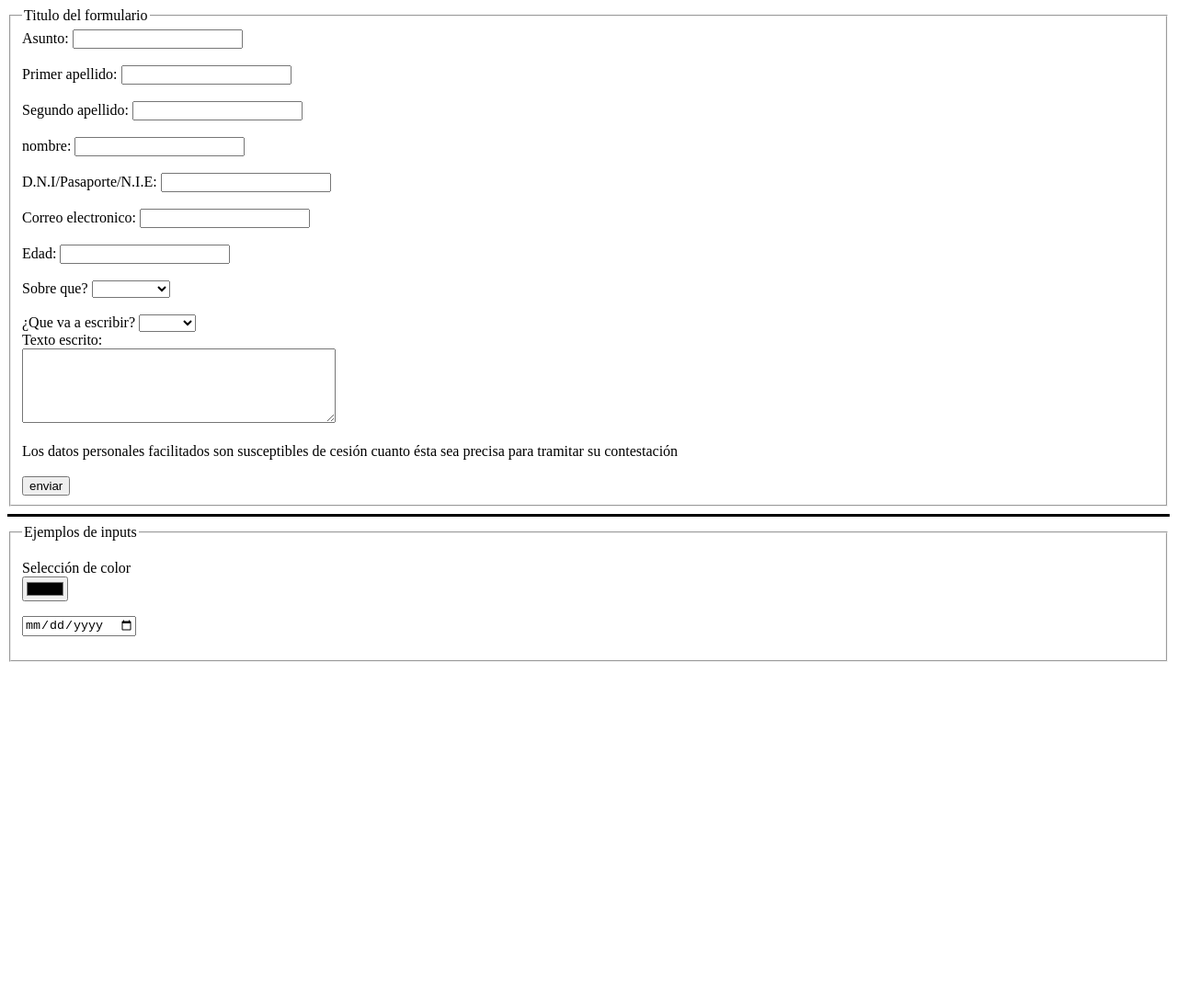
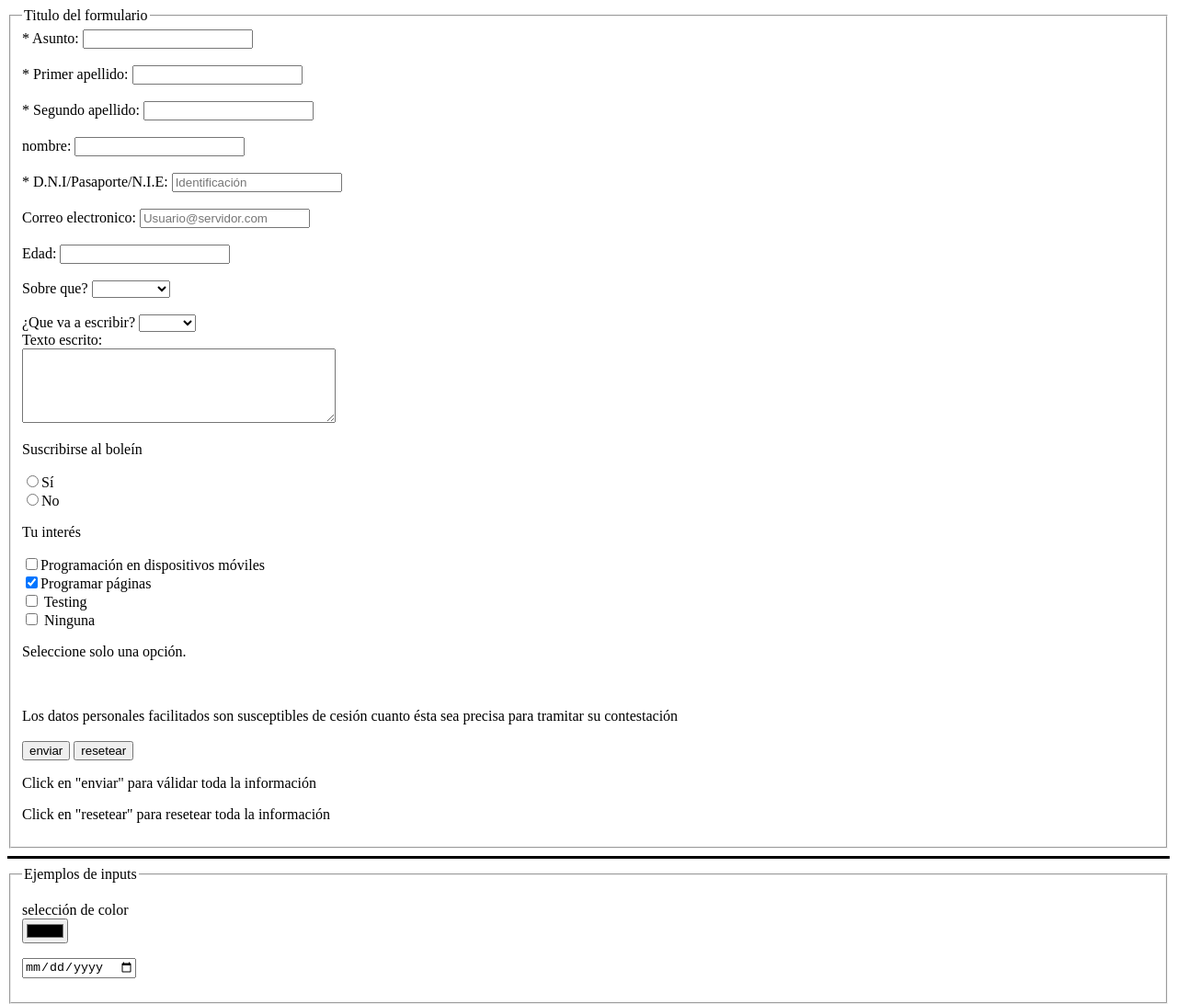
Before and after one commit to andres0189/EjmFormularios, a plain HTML site: page EjeFormulario/index.html in a window 1280 px wide. Shown: the whole page at 92% size. Before the commit the page ends 800 px from the top, so only its background shows below. Drawn offline with Linux system fonts and the light colour scheme.

Commit message:
Cambios en selección
Se le hizo cambios de, selección múltiple y válidación

```diff
--- a/EjeFormulario/index.html
+++ b/EjeFormulario/index.html
@@ -8,24 +8,25 @@
 
 </head>
 <body>
-    <form action="">
+    <form >
 <fieldset>
     <legend>Titulo del formulario</legend>
-    <label for="nombre">Asunto:</label>
+    <label for="nombre"> * Asunto:</label>
 
     <input type="text"> <br> <br>
-        <label for="nombre">Primer apellido:</label>
-     <input type="text"> <br> <br>
-        <label for="nombre">Segundo apellido:</label>
-     <input type="text"> <br> <br>
+        <label for="segundo apellido">* Primer apellido:</label>
+     <input type="text"required> <br> <br>
+        <label for=" apellido"> * Segundo apellido:</label>
+     <input type="text"required> <br> <br>
         <label for="nombre">nombre:</label>
-       <input type="text"> <br> <br>
-        <label for="nombre">D.N.I/Pasaporte/N.I.E:</label>
-    <input type="text"> <br> <br>
-        <label for="nombre">Correo electronico:</label>
-    <input type="text"> <br> <br>
-        <label for="nombre">Edad:</label>
-    <input type="text"> <br> <br>
+       <input type="text" required> <br> <br>
+        <label for="D.N.I"> * D.N.I/Pasaporte/N.I.E:</label>
+    <input type="text" placeholder="Identificación">   <br> <br>
+        <label for="Correo">Correo electronico:</label>
+    <input type="email" placeholder="Usuario@servidor.com"> <br> <br>
+        <label for="Edad
+        ">Edad:</label>
+    <input type="number"> <br> <br>
          <label for="Sobre que">Sobre que?</label>
     <select name="OS">
         <option value="1">Necesidad</option>
@@ -50,13 +51,42 @@
  <label for="nombre">Texto escrito:</label>
  <br>
  <textarea cols="40" rows="5"></textarea>
+<br>
+ <p>Suscribirse al boleín</p>
+ <input type="radio" name="Boletín" value ="1">Sí
+ <br>
+ <input type="radio" name="Boletín" value ="2">No
+
+
+<p>Tu interés</p>
+<input type="checkbox" name="selección" value="1">Programación en dispositivos móviles
+
+ <br>
+
+ <input type="checkbox" name="selección2" value="2" checked>Programar páginas
+
+ <br>
+
+ <input type="checkbox" name="selección3" value="3"> Testing
+<br>
+
+<input type="checkbox" name="selección4" value="4"> Ninguna
+
+<br>
+<p>Seleccione solo una opción.</p>
+
+
+
+
+
+
 
  <br> <br>
  <label for="nombre">Los datos personales facilitados son susceptibles de cesión cuanto ésta sea precisa para tramitar su contestación</label>
  <br> <br>
-<input type="button" value ="enviar">
-
-
+<input type="submit" value ="enviar"> <input type="reset" value ="resetear">
+<p>Click en "enviar" para válidar toda la información</p>
+<p>Click en "resetear" para resetear toda la información</p>
 </fieldset>
 
 
@@ -67,7 +97,7 @@
     <form action="">
         <fieldset>
             <legend>Ejemplos de inputs</legend>
-            <p>Selección de color<br>
+            <p>selección de color<br>
                 <input type="color">
 
             </p>
```
